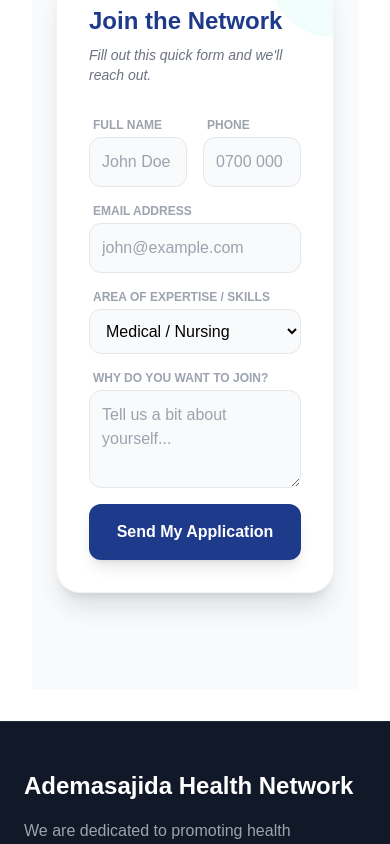
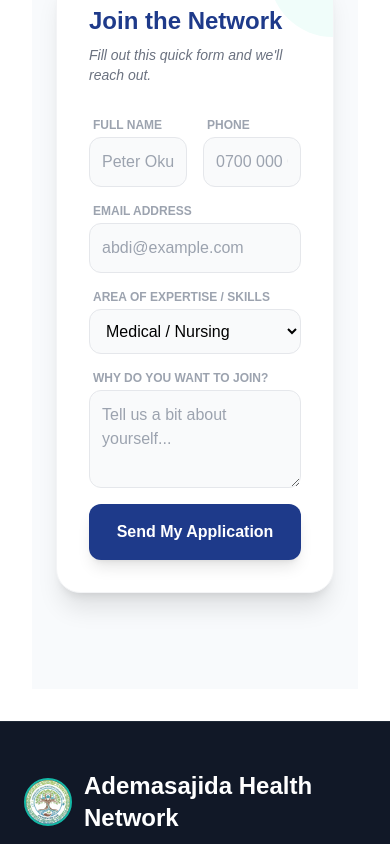
Before and after one commit to mohatech008/Ademsawebapp, a React (Vite) app: page / in a window 390 px wide. Shown: the part 7760-8604 px from the top of the page. Built offline with nearby package versions, Linux system fonts and the light colour scheme; no server answers.

Commit message:
Added Logo at Footer,Changed Donate button style,Changed volunteer form

```diff
--- a/src/Components/Footer.jsx
+++ b/src/Components/Footer.jsx
@@ -10,10 +10,18 @@ function Footer() {
 
         {/* Column 1: About / Brand */}
         <div>
-          <HashLink smooth to="/#top" className="inline-block">
-            <h2 className="text-2xl font-bold text-white mb-4 hover:text-teal-400 transition">
-              Ademasajida Health Network
-            </h2>
+          <HashLink smooth to="/#top" className="inline-block group">
+            {/* Flex container to align Logo and Text */}
+            <div className="flex items-center gap-3 mb-4">
+              <img
+                src="Images/Ademsa-logo.jpg"
+                alt="Ademasajida Logo"
+                className="h-12 w-12 rounded-full border-2 border-teal-500 shadow-sm"
+              />
+              <h2 className="text-2xl font-bold text-white group-hover:text-teal-400 transition">
+                Ademasajida Health Network
+              </h2>
+            </div>
           </HashLink>
           <p className="text-gray-400 leading-relaxed">
             We are dedicated to promoting health awareness, empowering communities,
--- a/src/Components/Navbar.jsx
+++ b/src/Components/Navbar.jsx
@@ -12,6 +12,7 @@ function Navbar() {
     { name: 'Get Involved', href: '/#join-form' },
   ];
   return (
+    <>
       <nav className="fixed top-0 left-0 w-full bg-white/95 backdrop-blur-md shadow-md z-[100]">
         <div className="max-w-7xl mx-auto px-4 sm:px-6 lg:px-8">
           <div className="relative flex items-center h-16 md:h-20">
@@ -45,11 +46,15 @@ function Navbar() {
               ))}
             </div>
 
-          {/* Donate Button */}
+            {/* Donate Button - UPDATED STYLE (WHO Style) */}
             <div className="ml-auto hidden md:block">
               <Link to="/donate">
-              <button className="bg-teal-600 text-white px-5 lg:px-6 py-2 rounded-2xl font-bold hover:bg-teal-700 transition-all shadow-md hover:shadow-teal-100 active:scale-95">
-                Donate
+                <button className="bg-teal-500 hover:bg-[#0077b5] text-white px-5 lg:px-6 py-2.5 rounded-md font-bold transition-all shadow-md active:scale-95 flex items-center gap-2 group">
+                  <span>Donate</span>
+                  {/* Heart Icon */}
+                  <svg xmlns="http://www.w3.org/2000/svg" viewBox="0 0 24 24" fill="orange" className="w-5 h-5 animate-heartbeat">
+                    <path d="M11.645 20.91l-.007-.003-.022-.012a15.247 15.247 0 01-.383-.218 25.18 25.18 0 01-4.244-3.17C4.688 15.36 2.25 12.174 2.25 8.25 2.25 5.32 4.705 3 7.5 3c1.78 0 3.212.922 4.5 2.246C13.288 3.922 14.72 3 16.5 3c2.795 0 5.25 2.32 5.25 5.25 0 3.925-2.438 7.111-4.739 9.256a25.175 25.175 0 01-4.244 3.17 15.247 15.247 0 01-.383.219l-.022.012-.007.004-.003.001a.752.752 0 01-.704 0l-.003-.001z" />
+                  </svg>
                 </button>
               </Link>
             </div>
@@ -88,8 +93,13 @@ function Navbar() {
               ))}
               <div className="px-4 pt-4">
                 <Link to="/donate" onClick={() => setIsOpen(false)}>
-                <button className="w-full bg-teal-600 text-white px-6 py-4 rounded-xl font-black shadow-lg shadow-teal-100">
-                  Donate Now
+                  {/* Mobile Button - UPDATED STYLE */}
+                  <button className="w-full bg-teal-500 hover:bg-[#0077b5] text-white px-6 py-4 rounded-md font-bold shadow-lg flex justify-center items-center gap-2">
+                    <span>Donate</span>
+                    {/* Heart Icon */}
+                    <svg xmlns="http://www.w3.org/2000/svg" viewBox="0 0 24 24" fill="orange" className="w-5 h-5 animate-heartbeat">
+                      <path d="M11.645 20.91l-.007-.003-.022-.012a15.247 15.247 0 01-.383-.218 25.18 25.18 0 01-4.244-3.17C4.688 15.36 2.25 12.174 2.25 8.25 2.25 5.32 4.705 3 7.5 3c1.78 0 3.212.922 4.5 2.246C13.288 3.922 14.72 3 16.5 3c2.795 0 5.25 2.32 5.25 5.25 0 3.925-2.438 7.111-4.739 9.256a25.175 25.175 0 01-4.244 3.17 15.247 15.247 0 01-.383.219l-.022.012-.007.004-.003.001a.752.752 0 01-.704 0l-.003-.001z" />
+                    </svg>
                   </button>
                 </Link>
               </div>
@@ -97,6 +107,18 @@ function Navbar() {
           </div>
         </div>
       </nav>
+
+      {/* Internal Style for the "Popping" Heart Animation */}
+      <style>{`
+        @keyframes heartbeat {
+          0%, 100% { transform: scale(1); }
+          50% { transform: scale(1.3); }
+        }
+        .animate-heartbeat {
+          animation: heartbeat 1.5s ease-in-out infinite;
+        }
+      `}</style>
+    </>
   );
 }
 export default Navbar;
--- a/src/Components/VolunteerSection.jsx
+++ b/src/Components/VolunteerSection.jsx
@@ -139,7 +139,7 @@ function VolunteerSection() {
                         name="full_name"
                         value={formData.full_name}
                         onChange={handleChange}
-                        placeholder="John Doe"
+                        placeholder="Peter Okumu"
                         className="p-3 bg-gray-50 border border-gray-200 rounded-xl focus:ring-2 focus:ring-teal-500 outline-none transition"
                       />
                     </div>
@@ -169,7 +169,7 @@ function VolunteerSection() {
                         handleChange(e);
                         if (emailError) setEmailError(''); // Clear error immediately when user starts typing
                       }}
-                      placeholder="john@example.com"
+                      placeholder="abdi@example.com"
                       className={`p-3 border rounded-xl outline-none transition
                         ${emailError
                           ? 'bg-red-50 border-red-500 focus:ring-2 focus:ring-red-200'
--- a/src/Pages/ProgramsPage.jsx
+++ b/src/Pages/ProgramsPage.jsx
@@ -9,7 +9,6 @@ import 'swiper/css';
 import 'swiper/css/navigation';
 import 'swiper/css/pagination';
 import { Navigation, Pagination, Autoplay } from 'swiper/modules';
-
 function ProgramsPage() {
   const location = useLocation();
 
```
Lines whose indentation alone changed are shown as unchanged.
